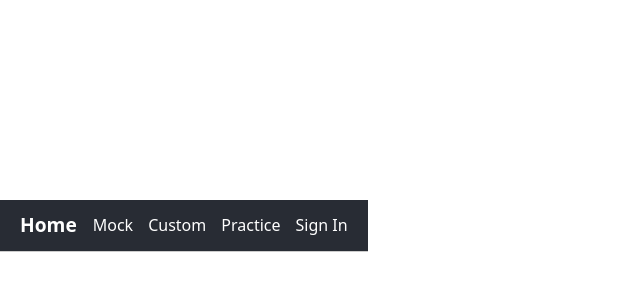
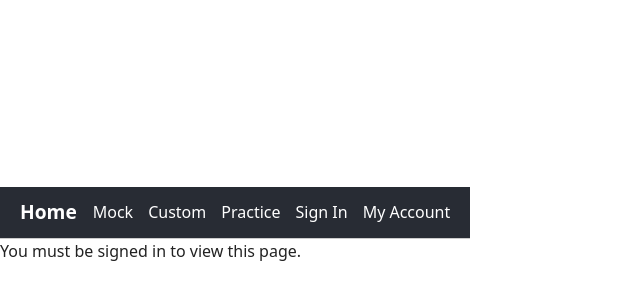
Before and after one commit to damani-g/csec-math-p1-app, a React (Vite) app: page /account in a window 1280 px wide. Shown: the part 174-474 px from the top of the page, without its empty margins (0-640 px from the left). Built offline with nearby package versions, Linux system fonts and the light colour scheme; no server answers.

Commit message:
Add My Acccount page

```diff
--- a/src/App.jsx
+++ b/src/App.jsx
@@ -7,6 +7,7 @@ import Custom from "./pages/Custom";
 import Review from "./pages/Review";
 import Login from "./pages/Login";
 import SignUp from "./pages/Signup";
+import Account from "./pages/Account";
 import './App.css';
 import { useEffect } from "react";
 import { initGA, logPageView } from "./ga";
@@ -29,6 +30,7 @@ function App() {
         <Route path="/review" element={<Review />} />
         <Route path="/login" element={<Login />} />
         <Route path="/signup" element={<SignUp />} />
+        <Route path="/account" element={<Account />} />
       </Routes>
     </Router>
   );
--- a/src/components/Navbar.jsx
+++ b/src/components/Navbar.jsx
@@ -22,6 +22,9 @@ export default function Navbar() {
         <li>
           <Link to="/login">Sign In</Link>
         </li>
+        <li>
+          <Link to="/account">My Account</Link>
+        </li>
       </ul>
     </nav>
   );
--- /dev/null
+++ b/src/pages/Account.jsx
@@ -0,0 +1,27 @@
+import { useAuth } from "../AuthContext";
+import { signOut } from "firebase/auth";
+import { auth } from "../firebase";
+import { useNavigate } from "react-router-dom";
+
+export default function Account() {
+  const { user } = useAuth();
+  const navigate = useNavigate();
+
+  const handleLogout = async () => {
+    await signOut(auth);
+    navigate("/");
+  };
+
+  if (!user) {
+    return <div>You must be signed in to view this page.</div>;
+  }
+
+  return (
+    <div className="account-container">
+      <h2>My Account</h2>
+      <p><strong>Email:</strong> {user.email}</p>
+      <p><strong>UID:</strong> {user.uid}</p>
+      <button onClick={handleLogout}>Log Out</button>
+    </div>
+  );
+}
```
